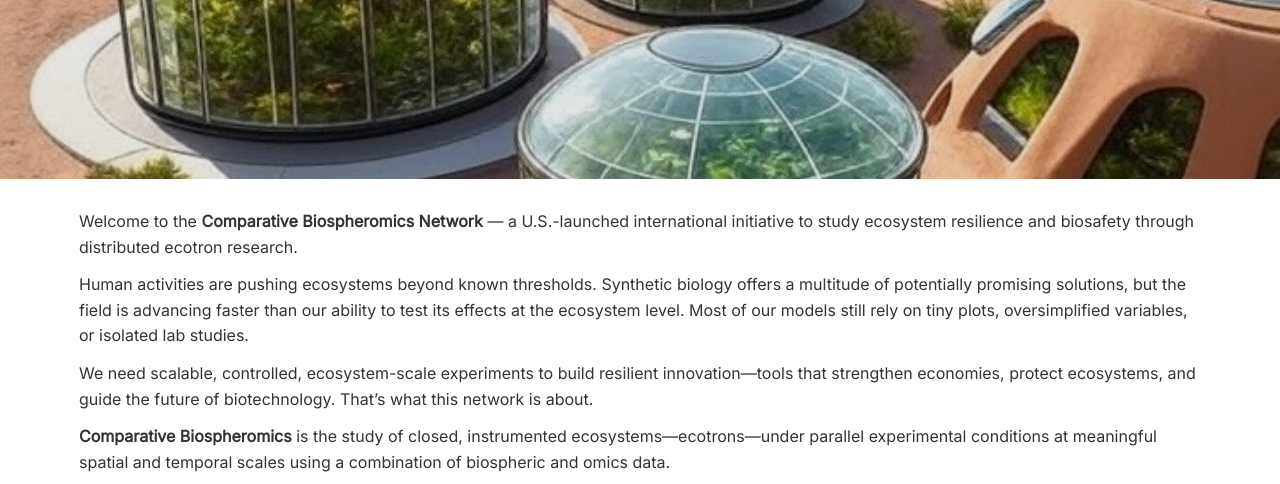
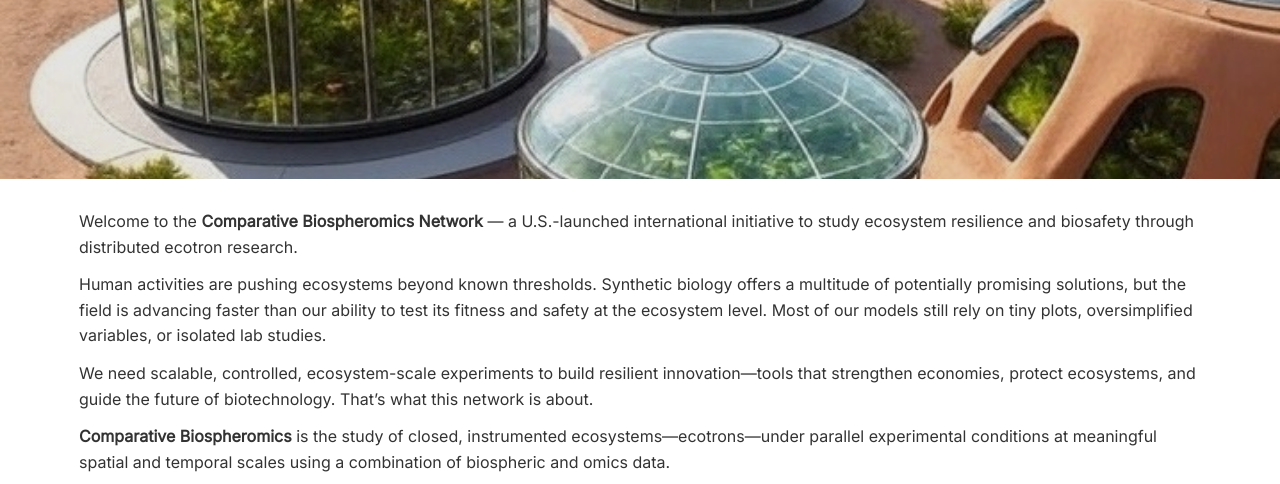
Before and after one commit to aime2solve/ComparativeBiospheromics, a plain HTML site: page index.html in a window 1280 px wide. Shown: the part 301-785 px from the top of the page. Drawn offline with Linux system fonts and the light colour scheme.

Commit message:
Add files via upload

```diff
--- a/index.html
+++ b/index.html
@@ -338,7 +338,7 @@
 
     <section class="content">
         <p class="intro">Welcome to the <strong>Comparative Biospheromics Network</strong> — a U.S.-launched international initiative to study ecosystem resilience and biosafety through distributed ecotron research.</p>
-        <p>Human activities are pushing ecosystems beyond known thresholds. Synthetic biology offers a multitude of potentially promising solutions, but the field is advancing faster than our ability to test its effects at the ecosystem level. Most of our models still rely on tiny plots, oversimplified variables, or isolated lab studies.</p>
+        <p>Human activities are pushing ecosystems beyond known thresholds. Synthetic biology offers a multitude of potentially promising solutions, but the field is advancing faster than our ability to test its fitness and safety at the ecosystem level. Most of our models still rely on tiny plots, oversimplified variables, or isolated lab studies.</p>
         <p>We need scalable, controlled, ecosystem-scale experiments to build resilient innovation—tools that strengthen economies, protect ecosystems, and guide the future of biotechnology. That’s what this network is about.</p>
         <p><strong>Comparative Biospheromics</strong> is the study of closed, instrumented ecosystems—ecotrons—under parallel experimental conditions at meaningful spatial and temporal scales using a combination of biospheric and omics data.</p>
         <p>Over the past year, I’ve built:</p>
```
